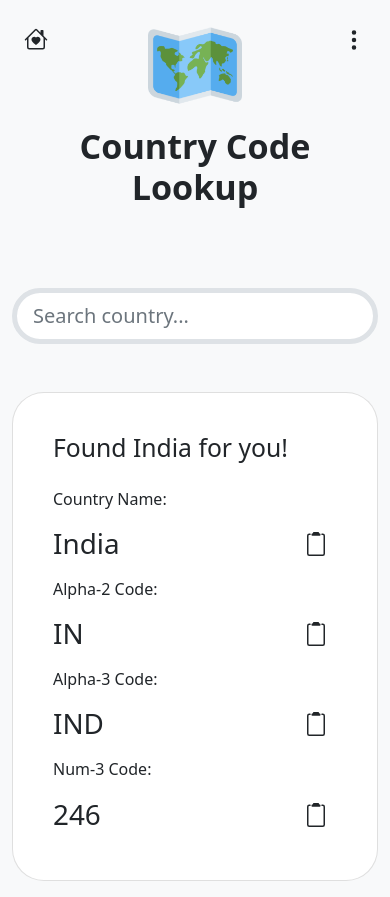
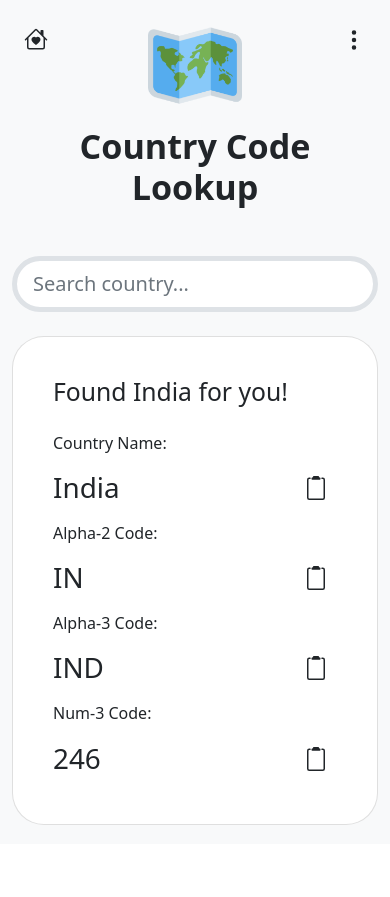
Before and after one commit to omkartapale/country-codes, a React (Create React App) app: page / in a window 390 px wide. After the commit the page ends 844 px from the top, so only its background shows below. Built offline with nearby package versions, Linux system fonts and the light colour scheme.

Commit message:
Responsive changes

```diff
--- a/src/components/CountryDetails.js
+++ b/src/components/CountryDetails.js
@@ -3,7 +3,7 @@ import "../scss/CountryDetails.scss";
 const CountryDetails = () => {
   return (
     <div className="CountryDetails container">
-      <div className="row mt-5 pb-3 justify-content-center">
+      <div className="row mt-4 mt-md-5 pb-3 justify-content-center">
         <div className="col-md-10">
           <div class="card px-4 pt-4 pb-3">
             <div class="card-body">
--- a/src/components/Search.js
+++ b/src/components/Search.js
@@ -1,7 +1,7 @@
 function Search() {
   return (
     <div className="Search container">
-      <div className="row justify-content-center">
+      <div className="row mt-3 mt-md-5 justify-content-center">
         <div className="col-md-8">
           <form className="w-100" role="search">
             <input
@@ -10,7 +10,7 @@ function Search() {
               aria-label="Search"
               name="lookupCountry"
               id="lookupCountry"
-              className="form-control form-control-lg rounded-pill border border-5 mt-5"
+              className="form-control form-control-lg rounded-pill border border-5"
             />
           </form>
         </div>
```
